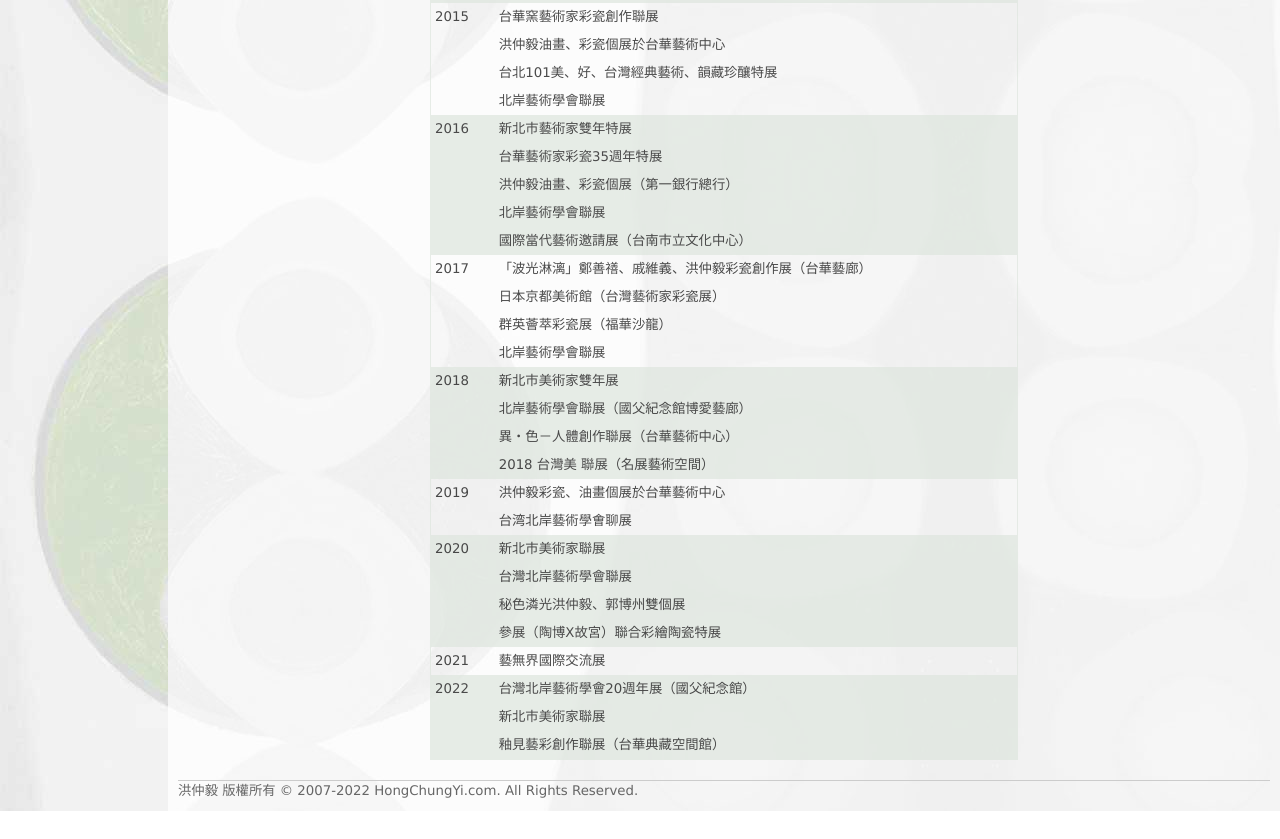
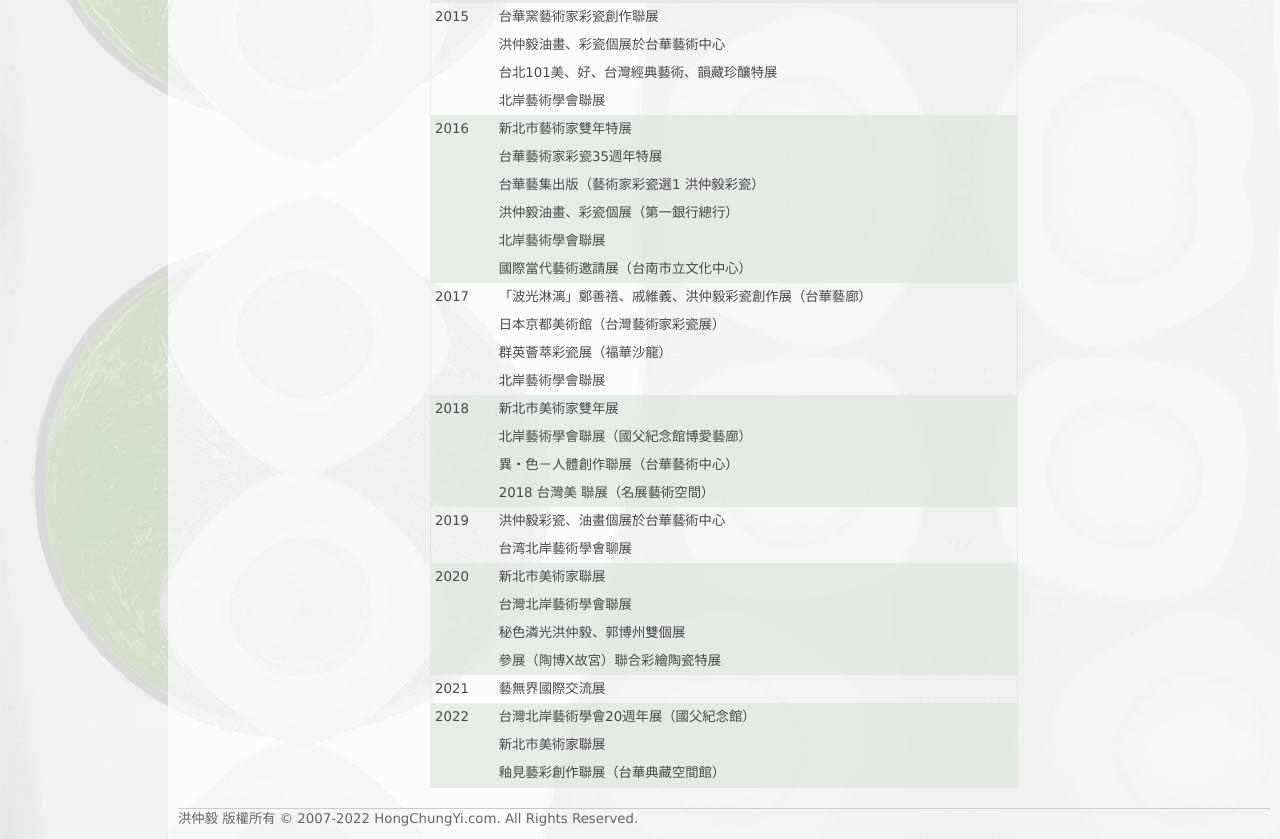
Before and after one commit to hongchungyi/hongchungyi.github.io, a plain HTML site: page indexcc32.html in a window 1280 px wide. Shown: the part 2352-3191 px from the top of the page. Before the commit the page ends 3163 px from the top, so only its background shows below. Drawn offline with Linux system fonts and the light colour scheme.

Commit message:
add 2016 item

```diff
--- a/indexcc32.html
+++ b/indexcc32.html
@@ -146,6 +146,7 @@ function ow(url,width,height) {
 
 <tr class=even><td>2016</td>    <td>新北市藝術家雙年特展</td></tr>
 <tr class=even><td></td>    <td>台華藝術家彩瓷35週年特展</td></rt>
+<tr class=even><td></td>    <td>台華藝集出版（藝術家彩瓷選1 洪仲毅彩瓷）</td></rt>
 <tr class=even><td></td>    <td>洪仲毅油畫、彩瓷個展（第一銀行總行）</td></rt>
 <tr class=even><td></td>    <td>北岸藝術學會聯展</td></tr>
 <tr class=even><td></td>    <td>國際當代藝術邀請展（台南市立文化中心）</td></rt>
```
